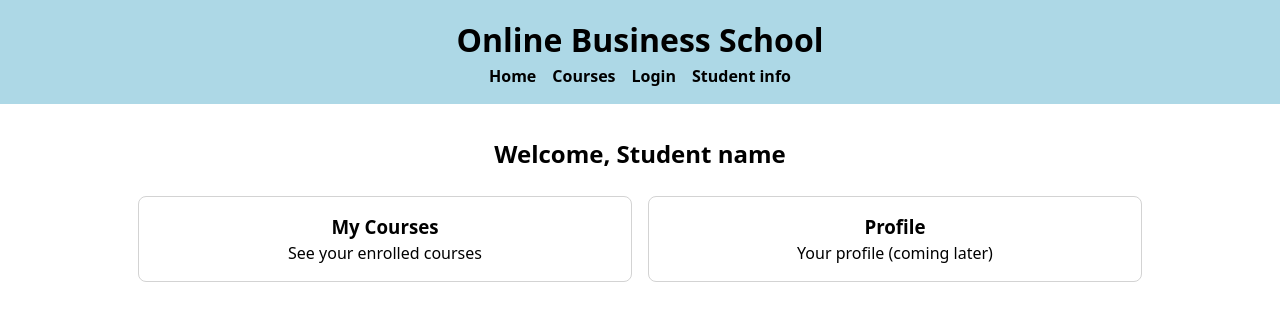
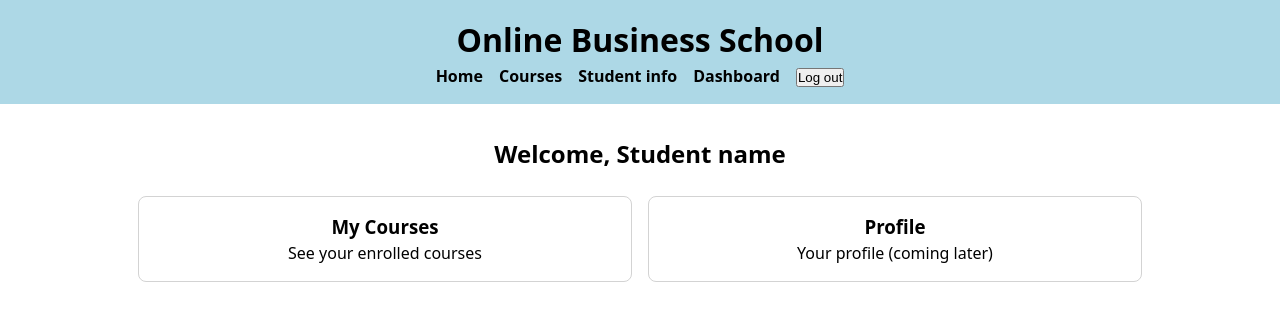
Before and after one commit to linber74/online-business-school-frontend, a React (Vite) app: page /dashboard in a window 1280 px wide. Shown: the top 320 px of the page. Built offline with nearby package versions, Linux system fonts and the light colour scheme; sample sign-in values are in the browser's storage.

Commit message:
Add AuthContext, protected routes and logout

```diff
--- a/src/App.tsx
+++ b/src/App.tsx
@@ -7,6 +7,7 @@ import Login from './pages/Login'
 import Register from './pages/Register'
 import Dashboard from './pages/Dashboard'
 import StudentInfo from './pages/StudentInfo'
+import ProtecteRoute from './components/ProdecteRoute'
 
 function App() {
 
@@ -19,8 +20,22 @@ function App() {
         <Route path="/courses/:id" element={<CourseDetails />} />
         <Route path="/login" element={<Login />} />
         <Route path="/register" element={<Register />} />
-        <Route path="/dashboard" element={<Dashboard />} />
-        <Route path="/student-info" element={<StudentInfo />} />
+        <Route
+          path="/dashboard"
+          element={
+            <ProtecteRoute>
+              <Dashboard />
+            </ProtecteRoute>
+          }
+        />
+        <Route
+          path="/student-info"
+          element={
+            <ProtecteRoute>
+              <StudentInfo />
+            </ProtecteRoute>
+          }
+        />
       </Routes>
     </>
   );
--- a/src/components/Header.tsx
+++ b/src/components/Header.tsx
@@ -1,26 +1,47 @@
-import './Header.css';
-import { Link } from 'react-router-dom'
+import "./Header.css";
+import { Link, useNavigate } from "react-router-dom";
+import { useAuth } from "../context/AuthContext";
 
 const LINKS = [
   { label: "Home", href: "/" },
   { label: "Courses", href: "/courses" },
-  { label: "Login", href: "/login"},
   //{ label: "Lectures", href: "#" },
   { label: "Student info", href: "/student-info" },
 ];
 
 function Header() {
+  const { user, logout } = useAuth();
+  const navigate = useNavigate();
+
+  function handleLogout() {
+    logout();
+    navigate("/");
+  }
   return (
     <header className="header">
       <div className="header-content">
         <h1>Online Business School</h1>
         <nav>
           <ul className="nav-list">
-            {LINKS.map(link => (
+            {LINKS.map((link) => (
               <li key={link.label}>
                 <Link to={link.href}>{link.label}</Link>
               </li>
             ))}
+            {user ? (
+              <>
+                <li>
+                  <Link to="/dashboard">Dashboard</Link>
+                </li>
+                <li>
+                  <button onClick={handleLogout}>Log out</button>
+                </li>
+              </>
+            ) : (
+              <li>
+                <Link to="/login">Login</Link>
+              </li>
+            )}
           </ul>
         </nav>
       </div>
--- /dev/null
+++ b/src/components/ProdecteRoute.tsx
@@ -0,0 +1,12 @@
+import { Navigate } from "react-router-dom";
+import type { ReactNode } from "react";
+import { useAuth } from "../context/AuthContext";
+
+export default function ProtecteRoute({ children }: {children: ReactNode}) {
+    const { user } = useAuth();
+    if (user === null) {
+        return <Navigate to="/login" replace />
+    } else {
+        return <>{children}</>
+    }
+}
--- /dev/null
+++ b/src/context/AuthContext.tsx
@@ -0,0 +1,40 @@
+import { createContext, useContext, useState } from "react";
+import type { ReactNode } from "react";
+import type { User } from "../types";
+
+type AuthContextType = {
+    user: User | null;
+    login: (user: User) => void;
+    logout: () => void;
+}
+
+const AuthContext = createContext<AuthContextType | null>(null);
+
+export function AuthProvider({ children }: { children: ReactNode }) {
+    const [user, setUser] = useState<User | null>(() => {
+        const saved = localStorage.getItem("user");
+        return saved ? JSON.parse(saved) : null;
+    });
+
+    function login(loggedInUser: User) {
+        setUser(loggedInUser);
+        localStorage.setItem("user", JSON.stringify(loggedInUser));
+    }
+
+    function logout() {
+        setUser(null);
+        localStorage.removeItem("user");
+    }
+
+    return (
+        <AuthContext.Provider value={{ user, login, logout }}>
+            {children}
+        </AuthContext.Provider>
+    );
+}
+
+export function useAuth() {
+    const context = useContext(AuthContext);
+    if (!context) throw new Error("useAuth must be used inside AuthProvider");
+    return context;
+}
--- a/src/main.tsx
+++ b/src/main.tsx
@@ -3,11 +3,14 @@ import { createRoot } from 'react-dom/client'
 import { BrowserRouter } from 'react-router-dom'
 import './index.css'
 import App from './App.tsx'
+import { AuthProvider } from './context/AuthContext.tsx'
 
 createRoot(document.getElementById("root")!).render(
   <StrictMode>
     <BrowserRouter>
-      <App />
+      <AuthProvider>
+        <App />
+      </AuthProvider>
     </BrowserRouter>
   </StrictMode>,
 );
--- a/src/pages/Login.tsx
+++ b/src/pages/Login.tsx
@@ -2,11 +2,13 @@ import { Link, useNavigate } from "react-router-dom";
 import { useState } from "react";
 import "./Login.css";
 import { login } from "../api/api";
+import { useAuth } from "../context/AuthContext";
 
 function Login() {
   const [email, setEmail] = useState("");
   const [password, setPassword] = useState("");
   const [error, setError] = useState("");
+  const { login: setAuthUser } = useAuth();
 
   const navigate = useNavigate();
 
@@ -20,11 +22,10 @@ function Login() {
 
     try {
       const user = await login(email, password);
-        // later: save the user (token) so the app remembers the login.
-        console.log("Logged in", user);
+      setAuthUser(user);
       navigate("/dashboard");
     } catch (err) {
-        setError(err instanceof Error ? err.message: "Something went wrong");
+      setError(err instanceof Error ? err.message : "Something went wrong");
     }
   }
 
```
Lines whose indentation alone changed are shown as unchanged.
